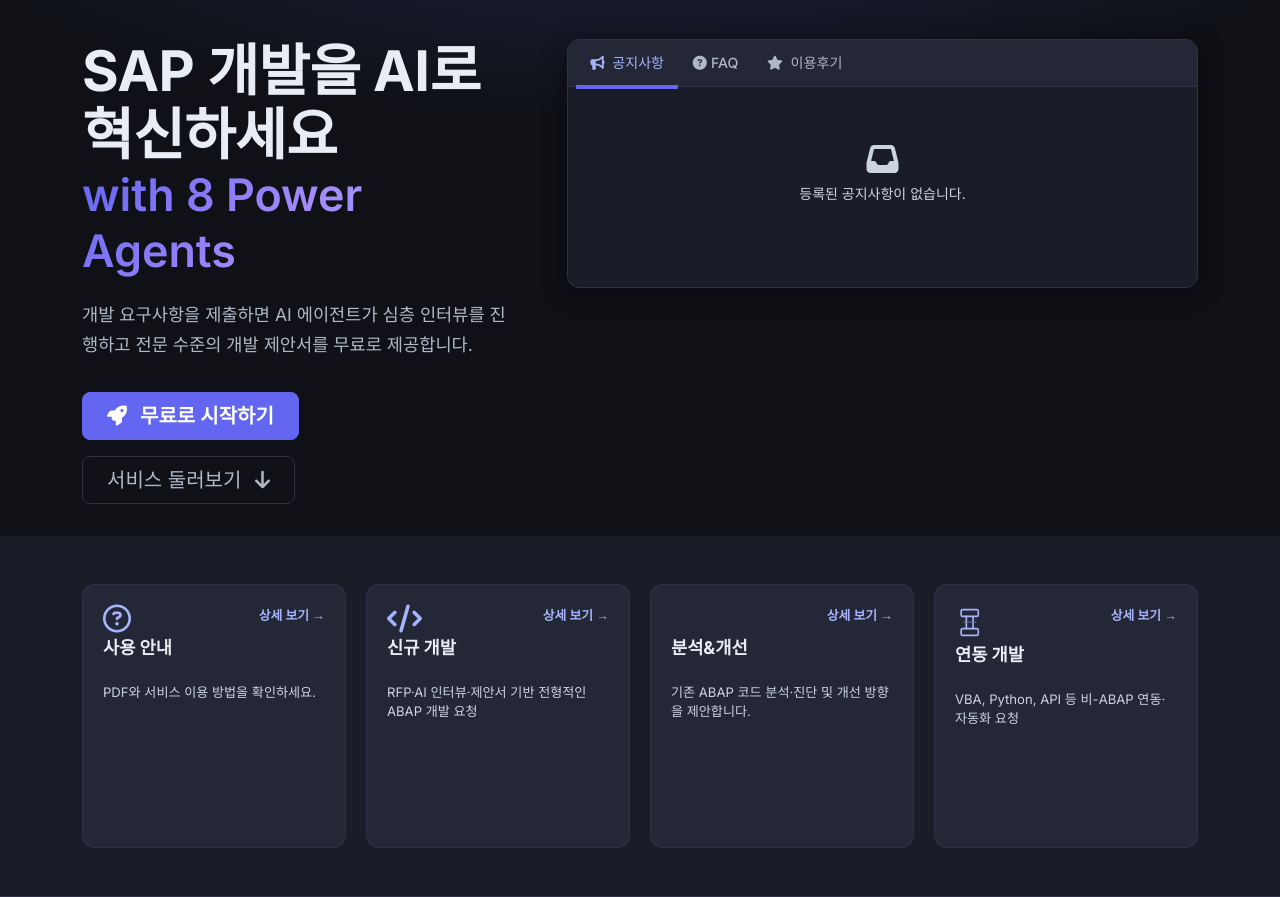
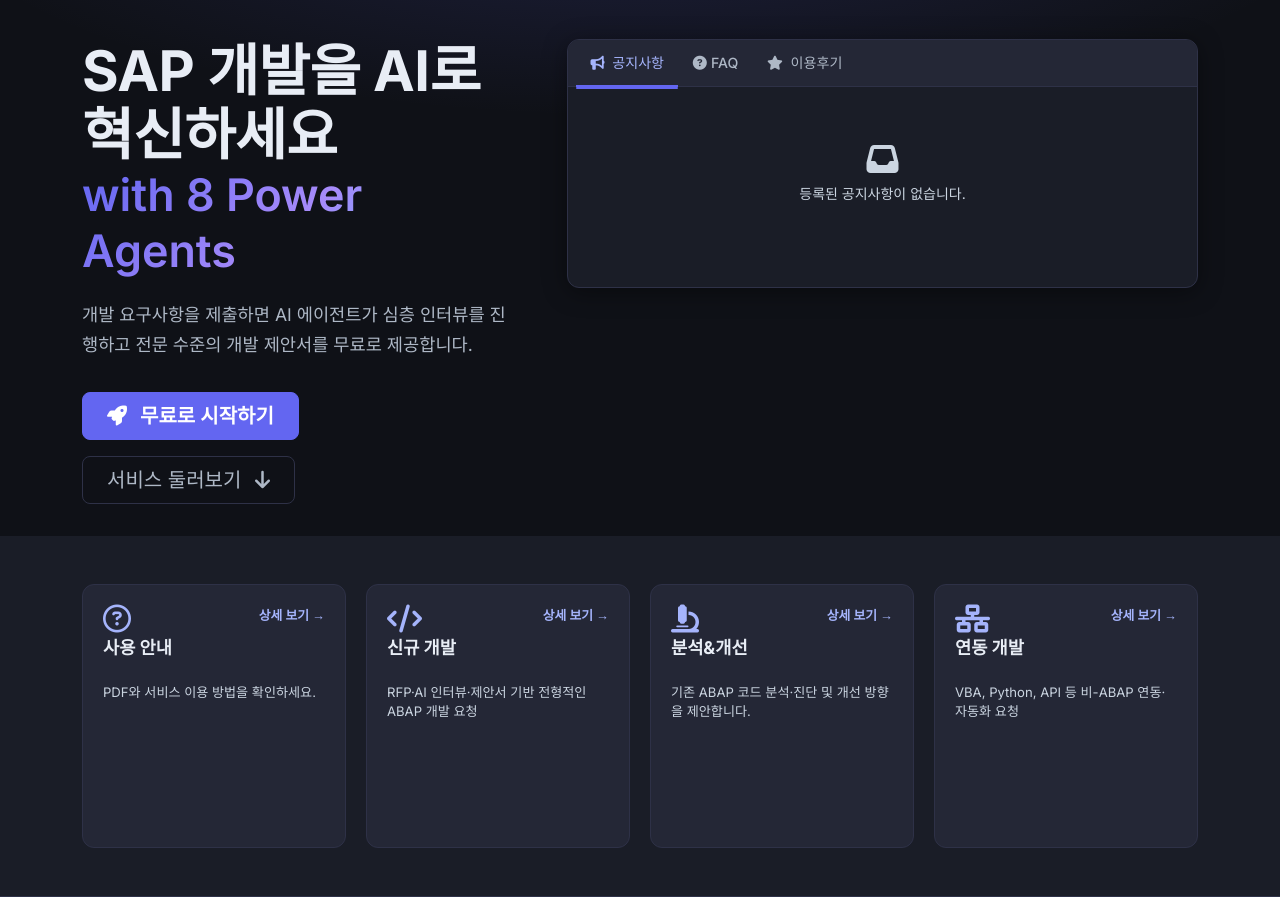
Before and after one commit to prettyoppa/SAP_SaaS_Platform, a FastAPI app: page / in a window 1280 px wide. Shown: the part 88-985 px from the top of the page. Run offline with FastAPI, Linux system fonts and the light colour scheme; data comes from the database, SQL or seed files in the repository; data that the repository does not hold is empty.

Commit message:
Home tiles: fix analysis icon (microscope), integration (network-wired)
Made-with: Cursor

```diff
--- a/app/static/css/style.css
+++ b/app/static/css/style.css
@@ -1197,18 +1197,6 @@ html[data-theme="light"] .codelib-source-pre {
 }
 /* 테두리만 있는 원 + ? (regular 스타일) */
 .home-feature-icon-outline .fa-circle-question { font-weight: 400; }
-.home-feature-icon-plugs { display: flex; align-items: center; }
-.home-feature-icon-svg {
-  width: 1.15em;
-  height: 1.15em;
-  display: block;
-  color: var(--primary-light);
-}
-/* 세로 맞물림 플러그: 살짝 세로로 길게 */
-.home-feature-icon-svg-plugs {
-  width: 1.05em;
-  height: 1.25em;
-}
 .home-feature-title {
   font-size: clamp(0.92rem, 2.4vw, 1.1rem);
   font-weight: 700;
--- a/app/templates/index.html
+++ b/app/templates/index.html
@@ -173,7 +173,7 @@
       </div>
       <div class="home-feature-card" role="listitem">
         <div class="home-feature-card-top">
-          <div class="home-feature-icon" aria-hidden="true"><i class="fa-solid fa-magnifying-glass-code"></i></div>
+          <div class="home-feature-icon" aria-hidden="true"><i class="fa-solid fa-microscope"></i></div>
           <a class="home-feature-detail-link" href="/abap-analysis">
             <span class="nav-ko" data-i18n="home.tile.detail">상세 보기</span><span class="nav-en" style="display:none" data-i18n="home.tile.detail">Details</span><span aria-hidden="true"> →</span>
           </a>
@@ -189,20 +189,7 @@
       </div>
       <div class="home-feature-card" role="listitem">
         <div class="home-feature-card-top">
-          <div class="home-feature-icon home-feature-icon-plugs" aria-hidden="true">
-            <svg class="home-feature-icon-svg home-feature-icon-svg-plugs" viewBox="0 0 24 24" fill="none" xmlns="http://www.w3.org/2000/svg" aria-hidden="true">
-              <!-- 위·아래 동형 커넥터가 맞물린 형태 (테두리만) -->
-              <g stroke="currentColor" stroke-width="1.35" stroke-linecap="round" stroke-linejoin="round">
-                <rect x="5" y="1.5" width="14" height="5.5" rx="1.2" />
-                <line x1="9.25" y1="7" x2="9.25" y2="11.25" />
-                <line x1="14.75" y1="7" x2="14.75" y2="11.25" />
-                <rect x="5" y="17" width="14" height="5.5" rx="1.2" />
-                <line x1="9.25" y1="17" x2="9.25" y2="12.75" />
-                <line x1="14.75" y1="17" x2="14.75" y2="12.75" />
-                <path d="M7 11.75h10" stroke-width="1" opacity="0.45" />
-              </g>
-            </svg>
-          </div>
+          <div class="home-feature-icon" aria-hidden="true"><i class="fa-solid fa-network-wired"></i></div>
           <a class="home-feature-detail-link" href="/integration">
             <span class="nav-ko" data-i18n="home.tile.detail">상세 보기</span><span class="nav-en" style="display:none" data-i18n="home.tile.detail">Details</span><span aria-hidden="true"> →</span>
           </a>
```
